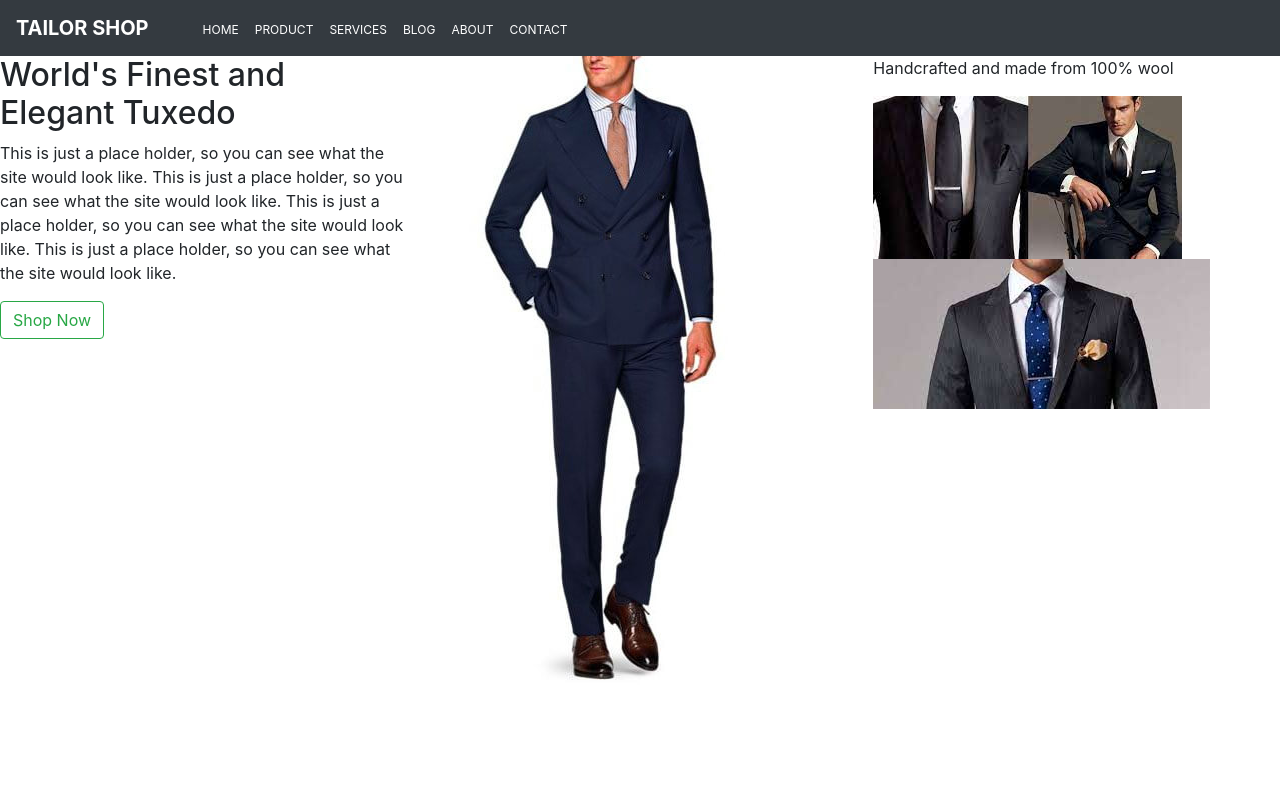
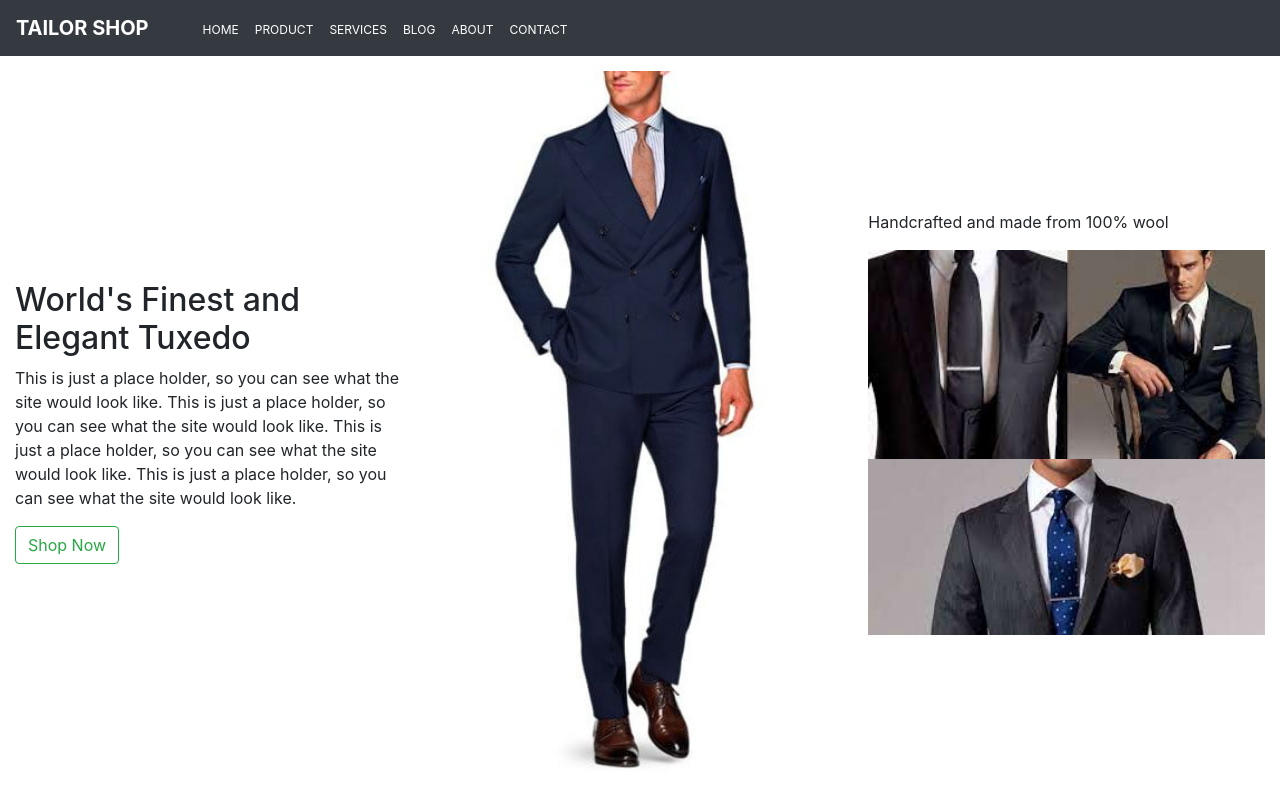
Before and after one commit to YakubuAmidu/Tailor-shop, a React (Create React App) app: page / in a window 1280 px wide. Built offline with nearby package versions, Linux system fonts and the light colour scheme.

Commit message:
Commiting changes

```diff
--- a/src/components/App.css
+++ b/src/components/App.css
@@ -15,3 +15,20 @@
   background-color: #fff;
   color: gray;
 }
+
+.Header_section {
+  align-items: center;
+  justify-content: center;
+  padding-left: 15px;
+  padding-right: 15px;
+  padding-top: 15px;
+  padding-bottom: 15px;
+}
+
+.Image_one {
+  width: 100%;
+}
+
+.Image_two {
+  width: 100%;
+}
--- a/src/components/Header.js
+++ b/src/components/Header.js
@@ -7,36 +7,27 @@ import Suit_two from "../assets/Suit_two.png";
 class Header extends Component {
   render() {
     return (
-      <div className="Header_section">
-        <Row>
-          <Col>
-            <div className="Header_info">
+      <div>
+        <Row className="Header_section">
+          <Col className="Header_info">
             <h2>World's Finest and Elegant Tuxedo</h2>
             <p>
               This is just a place holder, so you can see what the site would
               look like. This is just a place holder, so you can see what the
-                site would look like. This is just a place holder, so you can
-                see what the site would look like. This is just a place holder,
-                so you can see what the site would look like.
+              site would look like. This is just a place holder, so you can see
+              what the site would look like. This is just a place holder, so you
+              can see what the site would look like.
             </p>
             <Button variant="outline-success">Shop Now</Button>
-            </div>
           </Col>
-          <Col>
-            <div className="Header_image">
+          <Col className="Header_image">
             <img src={Suit} alt="suit-img" className="Image_one" />
-            </div>
           </Col>
-          <Col>
-            <div className="Header_image-one">
-              <p className="Header_title">
-                Handcrafted and made from 100% wool
-              </p>
-              <div className="header_image-two">
+          <Col className="Header_image-one">
+            <p className="Header_title">Handcrafted and made from 100% wool</p>
+
             <img src={Suit_one} alt="suit-img" className="Image_two" />
             <img src={Suit_two} alt="suit-img" className="Image_two" />
-              </div>
-            </div>
           </Col>
         </Row>
       </div>
```
Lines whose indentation alone changed are shown as unchanged.
